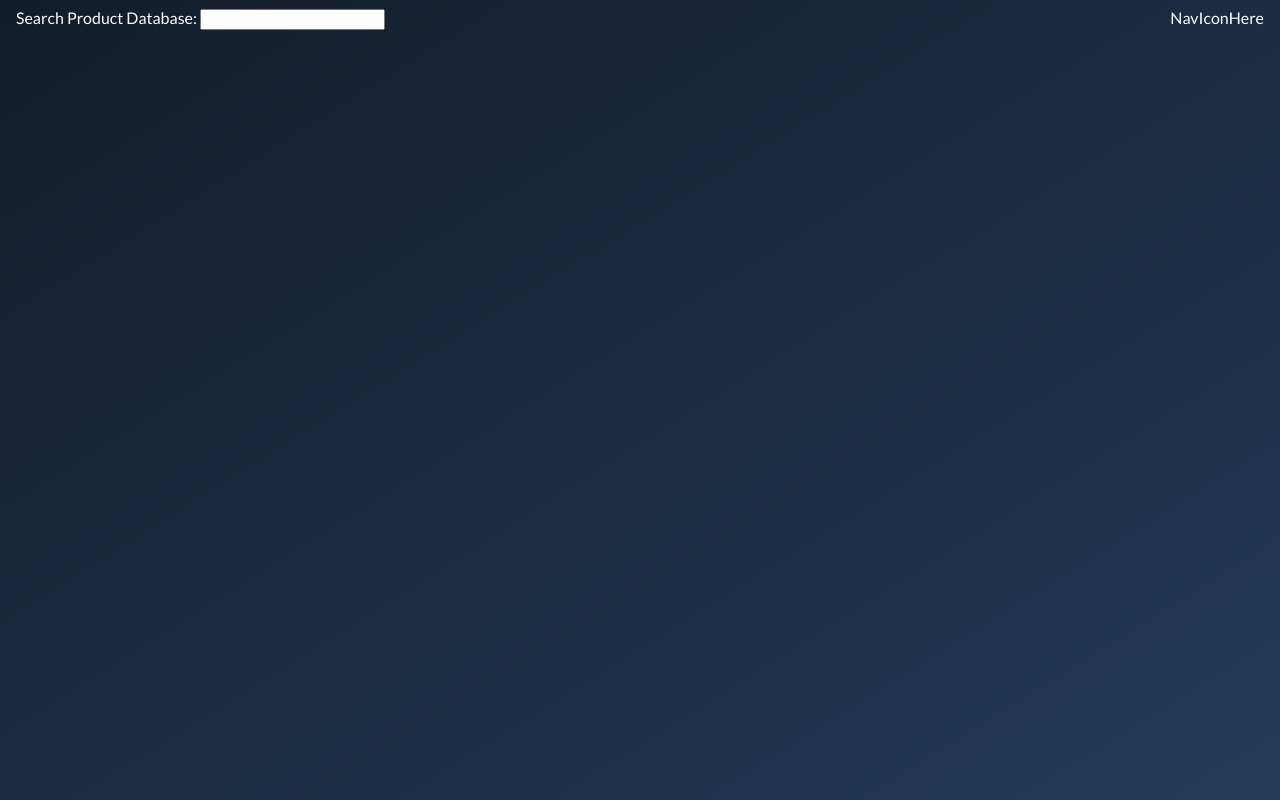
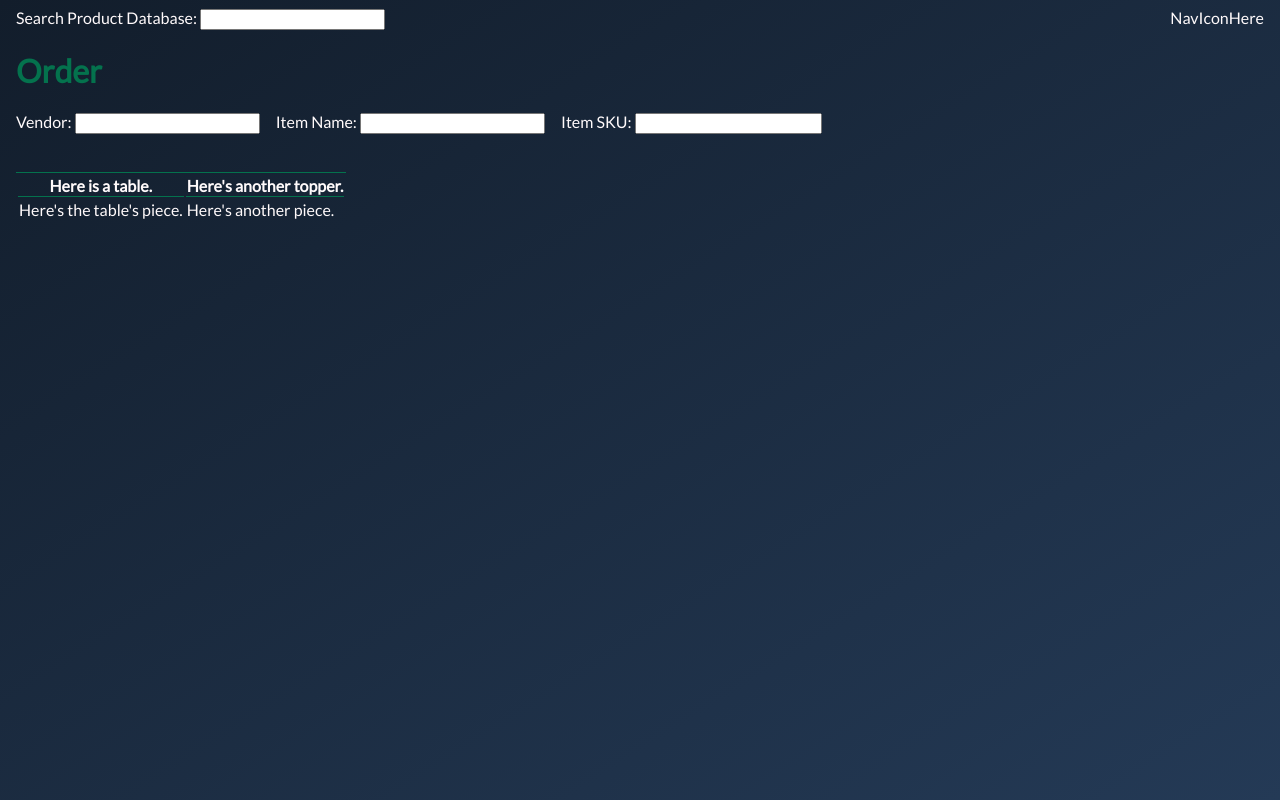
Before and after one commit to Crowe-Brian-J/u4_project_POS, a React (Vite) app in the folder client/: page /order in a window 1280 px wide. Built offline with nearby package versions, Linux system fonts and the light colour scheme.

Commit message:
order table update

```diff
--- a/client/src/App.css
+++ b/client/src/App.css
@@ -8,10 +8,9 @@ body {
   font-family: 'Lato', sans-serif;
 }
 
-.home {
+.home, .order {
   margin-left: 2vh;
   color: #04724d;
-  column-count: 2;
 }
 
 .search, .icon{
@@ -80,3 +79,24 @@ body {
 .list {
   min-height: 68vh;
 }
+
+.pay-button {
+  background-color: #04724d;
+  border: none;
+  color:#fffafb;
+  text-align: center;
+  padding: 7px 30px;
+}
+
+.order-form {
+  margin-left: 2vh;
+  color: #fffafb;
+}
+
+.order-table {
+  border-top: 1px solid #04724d;
+}
+
+th {
+  border-bottom: 1px solid #04724d;
+}
--- a/client/src/App.jsx
+++ b/client/src/App.jsx
@@ -2,6 +2,7 @@ import { useState } from 'react'
 import './App.css'
 import { Routes, Route } from 'react-router-dom'
 import Home from './pages/Home'
+import Order from './pages/Order'
 import Search from './components/Search'
 import Navbar from './components/Navbar'
 
@@ -15,6 +16,7 @@ const App = () => {
       <main>
         <Routes>
           <Route path="/" element={<Home />} />
+          <Route path="/order" element={<Order />} />
         </Routes>
       </main>
     </div>
--- a/client/src/components/Total.jsx
+++ b/client/src/components/Total.jsx
@@ -6,7 +6,16 @@ const Total = () => {
         <h5>Tax: $0.00</h5>
         <h5>Deposit: $0.20</h5>
       </div>
-      <h1>Total: $10.95</h1>
+      <div>
+        <h1>Total: $10.95</h1>
+        <button className="pay-button">
+          <strong>Cash</strong>
+        </button>
+        &nbsp;
+        <button className="pay-button">
+          <strong>Card/Tap</strong>
+        </button>
+      </div>
     </div>
   )
 }
--- /dev/null
+++ b/client/src/pages/Order.jsx
@@ -0,0 +1,36 @@
+const Order = () => {
+  return (
+    <div>
+      <div className="order">
+        <h1>Order</h1>
+      </div>
+      <div className="order-form">
+        <div>
+          {/* Change from p to input */}
+          <label htmlFor="vendor-name">Vendor:&nbsp;</label>
+          <input type="select" className="vendor-name" />
+          &emsp;
+          <label htmlFor="item-name">Item Name:&nbsp;</label>
+          <input type="text" className="item-name" />
+          &emsp;
+          <label htmlFor="item-sku">Item SKU:&nbsp;</label>
+          <input type="text" className="item-sku" />
+        </div>
+        <br />
+        <br />
+        <table className="order-table">
+          <tr>
+            <th>Here is a table.</th>
+            <th>Here's another topper.</th>
+          </tr>
+          <tr>
+            <td>Here's the table's piece.</td>
+            <td>Here's another piece.</td>
+          </tr>
+        </table>
+      </div>
+    </div>
+  )
+}
+
+export default Order
```
Also changed, not shown: client/src/pages/Inventory.jsx (added).
